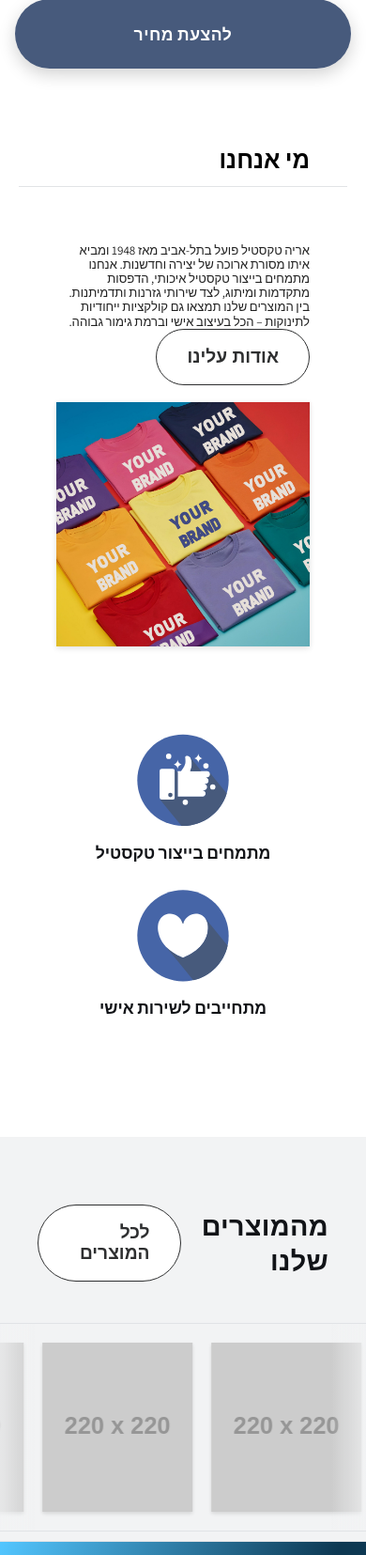
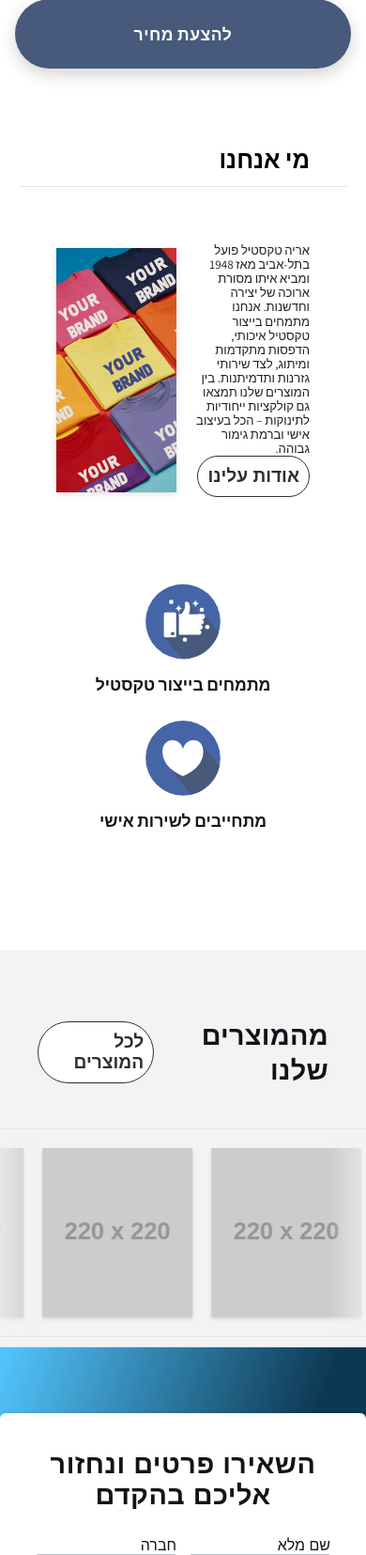
Before and after one commit to levynchi/arye-textile-branding, a Django app: page / in a window 390 px wide. Shown: the part 1148-2803 px from the top of the page at 94% size. Run offline with Django 5.2, Linux system fonts and the light colour scheme; grey boxes labelled with a size stand in for pictures from a placeholder-image service; data that the repository does not hold is empty; some libraries are stand-ins or nearby versions; some web fonts are replaced.

Commit message:
Home: mobile button padding + fixed slider-all font-size; keep info 2-col on small phones; increase info image height; shrink feature icons

```diff
--- a/static/home.css
+++ b/static/home.css
@@ -56,24 +56,32 @@ body{margin:0;font-family:var(--font-sans);background:#fff;color:var(--text);}
 	.info-inner{grid-template-columns:1fr 1fr; gap:16px; align-items:stretch;}
 	.info-text{order:1; text-align:right; height:100%; min-height:100%; display:flex; flex-direction:column;}
 	.info-text p{line-height:1.2; font-size:0.9rem}
+	/* Mobile: use fixed font-size for slider buttons (override clamp) */
+	.slider-all{font-size:0.95rem}
+	/* Smaller button padding for the About button on mobile */
+	.info-text .slider-all{padding:10px 10px}
+	/* Smaller button padding for the slider "לכל המוצרים" button on mobile */
+	.slider-head .slider-all{padding:10px 10px}
 	.info-text .info-actions{margin-top:auto}
 	.info-image{order:2; justify-content:center; align-items:center;}
 	.info-image img{width:100%; height:clamp(260px, 50vw, 380px); object-fit:cover;}
 }
 @media (max-width:480px){
-	.info-inner{grid-template-columns:1fr; gap:18px;}
+	.info-inner{grid-template-columns:1fr 1fr; gap:14px;}
 	.info-image{justify-content:center; align-items:center;}
 	.info-text p{line-height:1.15; font-size:0.82rem}
+	/* Very small phones: slightly smaller slider button text */
+	.slider-all{font-size:0.9rem}
 }
 
 /* Features icon row */
 .features{background:#fff;margin:0 0 10px;}
 .features-row{max-width:1500px;margin:0 auto;padding:70px 40px 100px;display:grid;grid-template-columns:repeat(4,minmax(0,1fr));gap:28px;align-items:start;justify-items:center;direction:rtl;}
 .feature{margin:0;text-align:center;display:flex;flex-direction:column;align-items:center;}
-.feature img{width:140px;height:140px;display:block;margin-inline:auto;}
+.feature img{width:120px;height:120px;display:block;margin-inline:auto;}
 .feature figcaption{margin-top:10px;font-family:'Assistant',var(--font-sans);font-weight:800;font-size:clamp(1.1rem,2.1vw,1.5rem);text-align:center;}
-@media (max-width:900px){.features-row{grid-template-columns:repeat(2,minmax(0,1fr));gap:22px 30px;padding:56px 30px 86px;} .feature img{width:120px;height:120px;}}
-@media (max-width:520px){.features-row{grid-template-columns:1fr;padding:48px 20px 76px;} .feature img{width:110px;height:110px;}}
+@media (max-width:900px){.features-row{grid-template-columns:repeat(2,minmax(0,1fr));gap:22px 30px;padding:56px 30px 86px;} .feature img{width:100px;height:100px;}}
+@media (max-width:520px){.features-row{grid-template-columns:1fr;padding:48px 20px 76px;} .feature img{width:90px;height:90px;}}
 
 
 /* Horizontal slider under gallery */
```
Also changed, not shown: 1 other file.
